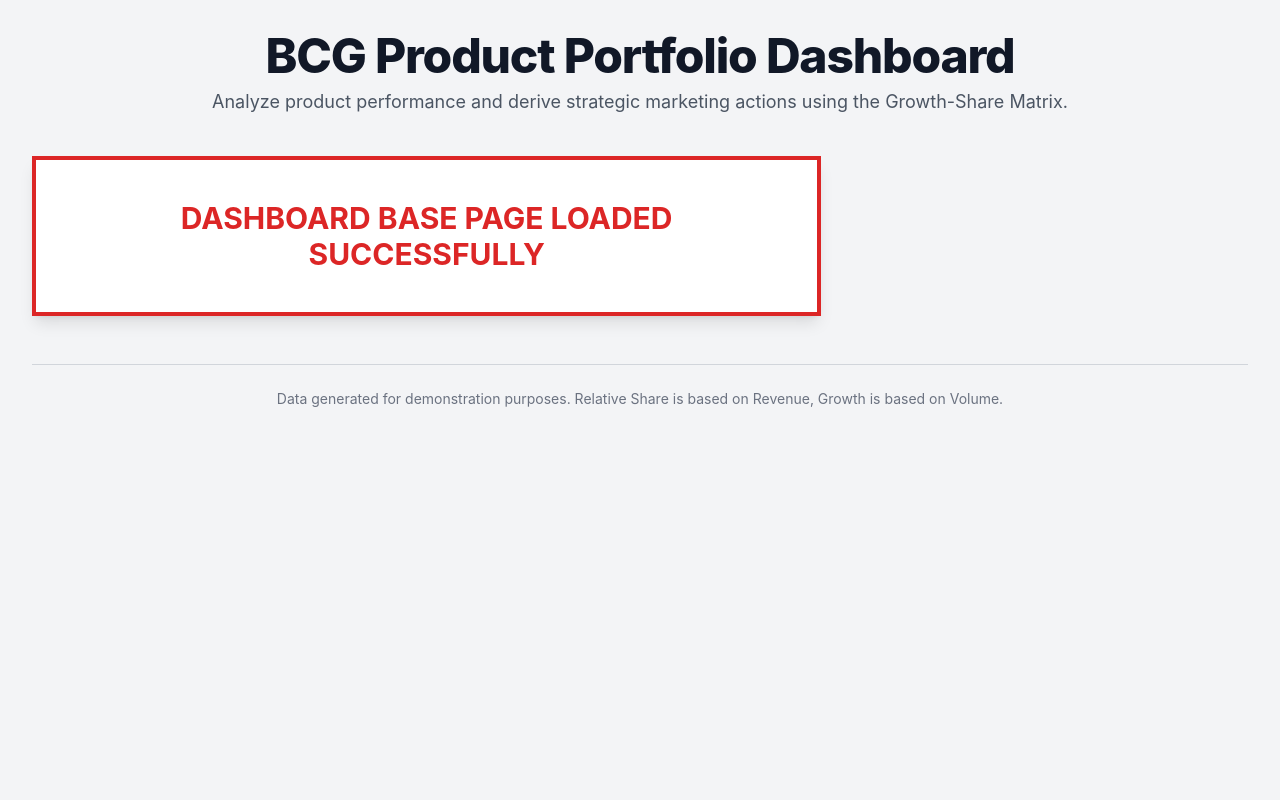
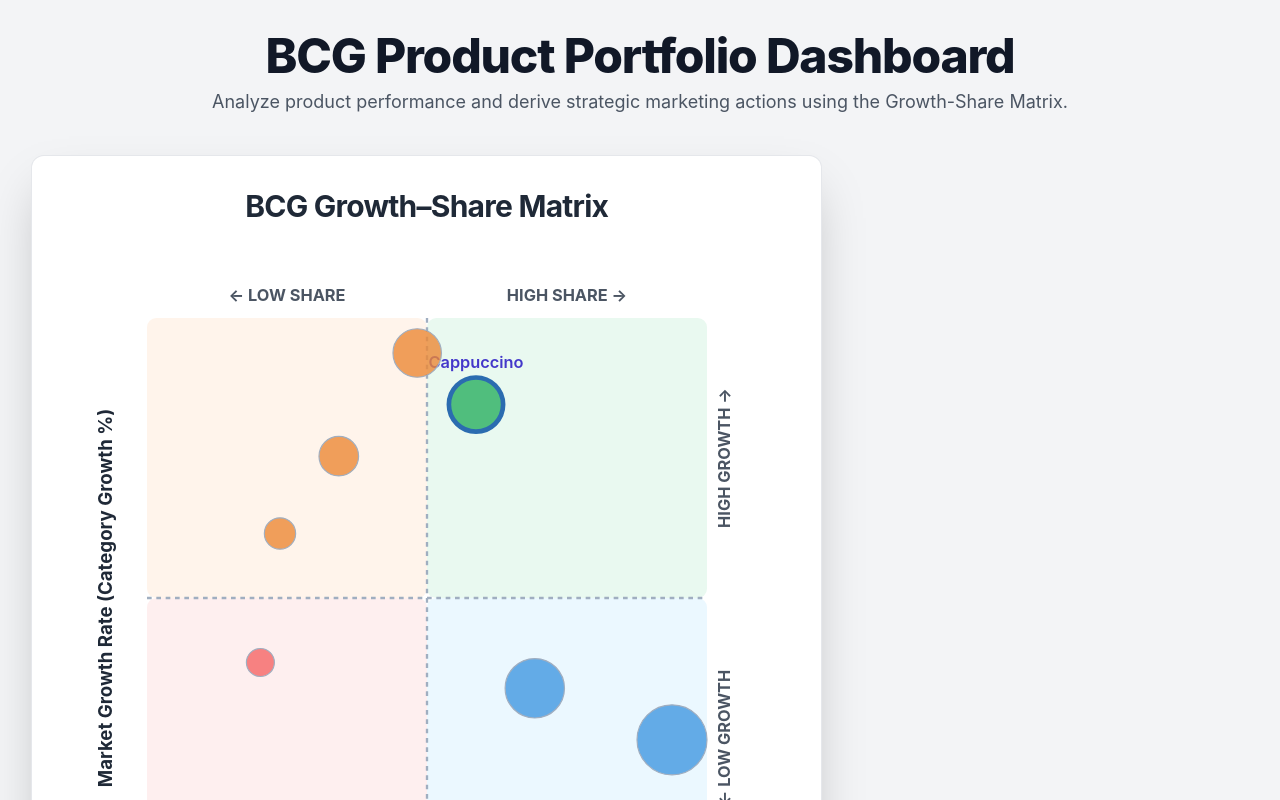
Before and after one commit to Link-Jason/BCGmarketingApp, a Next.js app: page / in a window 1280 px wide. Shown: the top 800 px of the page. Built offline with nearby package versions, Linux system fonts and the light colour scheme.

Commit message:
Debug: Re-enabling MatrixChart to test for crash source.

```diff
--- a/app/page.js
+++ b/app/page.js
@@ -71,21 +71,12 @@
       </header>
 
       <div className="flex flex-col xl:flex-row gap-8 max-w-7xl mx-auto">
-        {/*
-          // DEBUG STEP: Temporarily removed components to isolate crash source.
-          // If the page loads now, the crash is in one of the components below.
-        */}
         <div className="w-full xl:w-2/3 flex flex-col gap-8">
-          <p className="text-3xl text-red-600 font-bold p-10 text-center border-4 border-red-600 bg-white shadow-lg">
-            DASHBOARD BASE PAGE LOADED SUCCESSFULLY
-          </p>
-          {/*
           <MatrixChart
             items={menuItems}
             onSelect={handleSelectItem}
             selectedId={selectedItem ? selectedItem.id : null}
           />
-          */}
         </div>
 
         <div className="w-full xl:w-1/3 flex flex-col gap-8">
```
